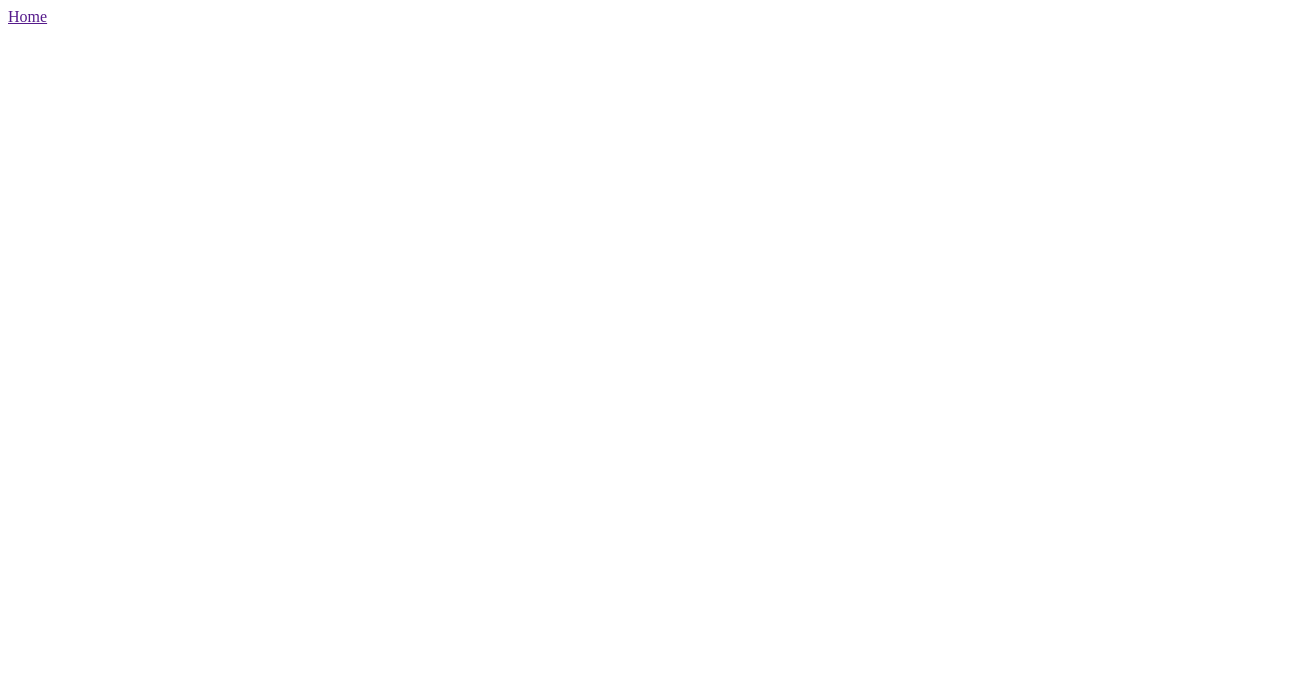
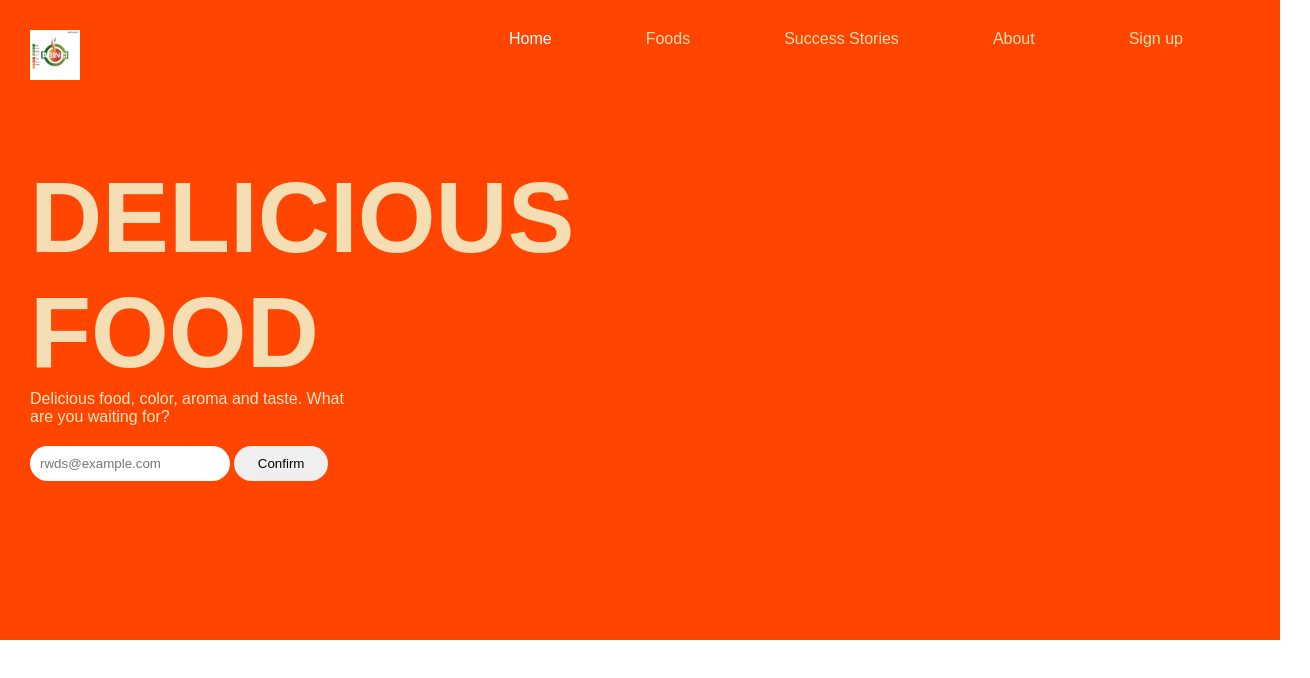
Before and after one commit to Maryamabdulhafiz/food, a plain HTML site: page index.html in a window 1280 px wide. Shown: the whole page, 1310 px wide, since content can reach past the window. Drawn offline with Linux system fonts and the light colour scheme.

Commit message:
almost done

```diff
--- a/index.html
+++ b/index.html
@@ -3,12 +3,29 @@
 <head>
     <meta charset="UTF-8">
     <meta name="viewport" content="width=device-width, initial-scale=1.0">
-    <title>Food</title>
+    <link rel="stylesheet" href="style.css">
+       <title>Food</title>
 </head>
 <body>
+    <main>
     <nav>
-        <a href="">Home</a>
+        <img src="abinci.jpeg" alt="logo" id="logo">
+        <div class="nav">
+        <a href="#" id="home">Home</a>
+        <a href="#">Foods</a>
+        <a href="#">Success Stories</a>
+        <a href="#">About</a>
+        <a href="#">Sign up</a>
+    </div>
     </nav>
+    <section>
+        <h1>DELICIOUS FOOD</h1>
+        <p>Delicious food, color, aroma and taste. What are you waiting for?</p>
+        <input type="email" name="mail" id="email" placeholder="rwds@example.com">
+        <button>Confirm</button>
+    </section>
+</main>
+    <footer></footer>
 
 </body>
 </html>
--- /dev/null
+++ b/style.css
@@ -0,0 +1,60 @@
+*{
+    margin: 0;
+    padding: 0;
+    box-sizing: border-box;
+}
+body{
+    width: 100%;
+    height: 100%;
+    font-family:Arial, Helvetica, sans-serif;
+}
+main{
+    height: 80vh;
+    background-color: orangered;
+    padding: 30px;
+}
+#logo{
+    width: 50px;
+    height: 50px;
+}
+nav{
+    display: flex;
+    justify-content: space-between;
+    width: 100vw;
+    margin-bottom: 5em ;
+}
+.nav{
+   width: 60vw;
+   margin-right: 5em;
+   display: flex;
+   justify-content: space-around;
+}
+a{
+    text-decoration: none;
+    color: wheat;
+}
+#home{
+    color: white;
+}
+h1{
+    color: wheat;
+    font-size: 100px;
+    width: 60px;
+}
+p{
+    color: rgb(248, 230, 196);
+    margin-bottom: 20px;
+    width: 25vw;
+}
+input {
+    padding: 10px;
+    width: 15em;
+    border: 0 solid transparent;
+   border-radius: 20px;
+}
+button{
+    padding: 10px;
+    border: 0 solid transparent;
+   border-radius: 20px;
+   width: 7em;
+}
```
Also changed, not shown: abinci.jpeg (added).
